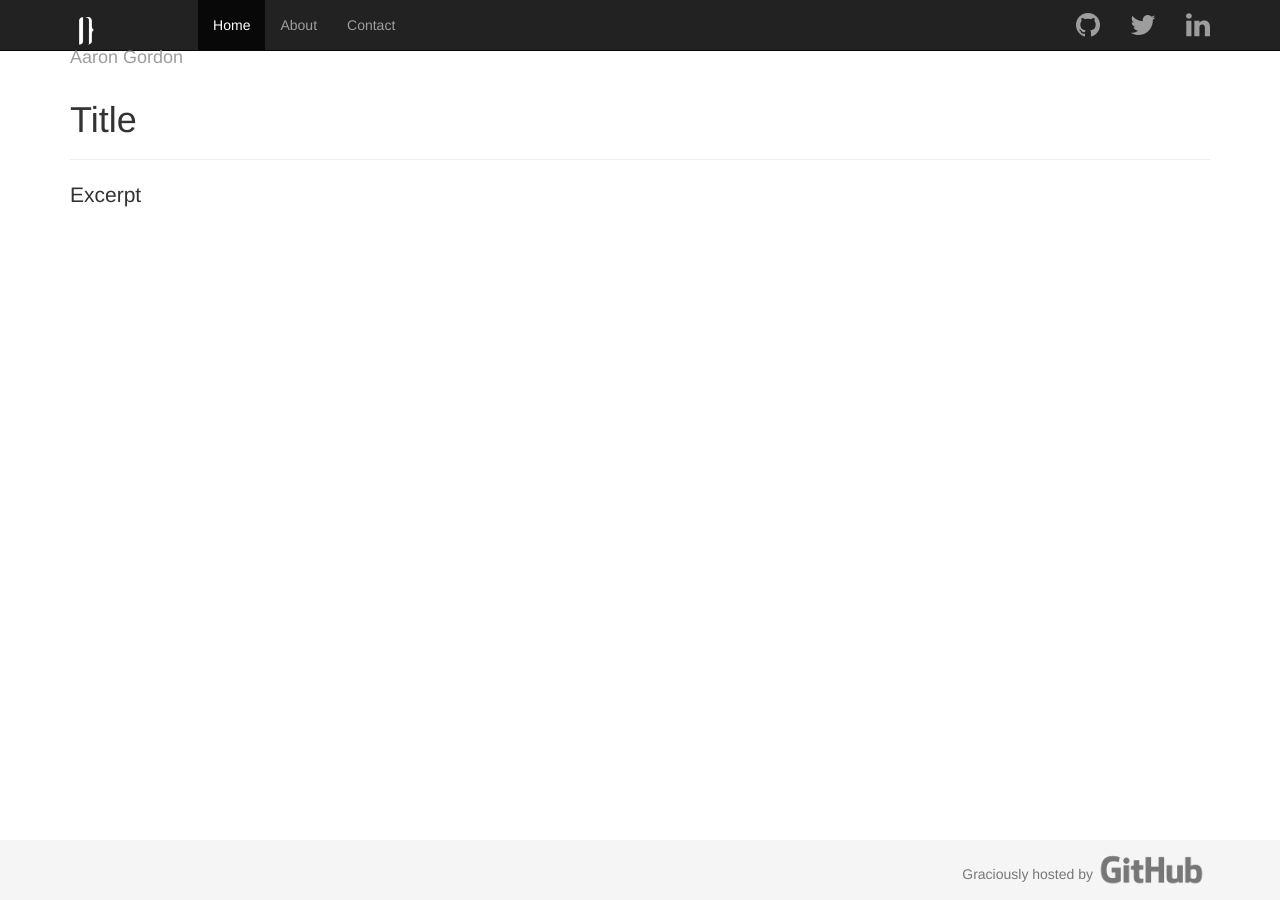
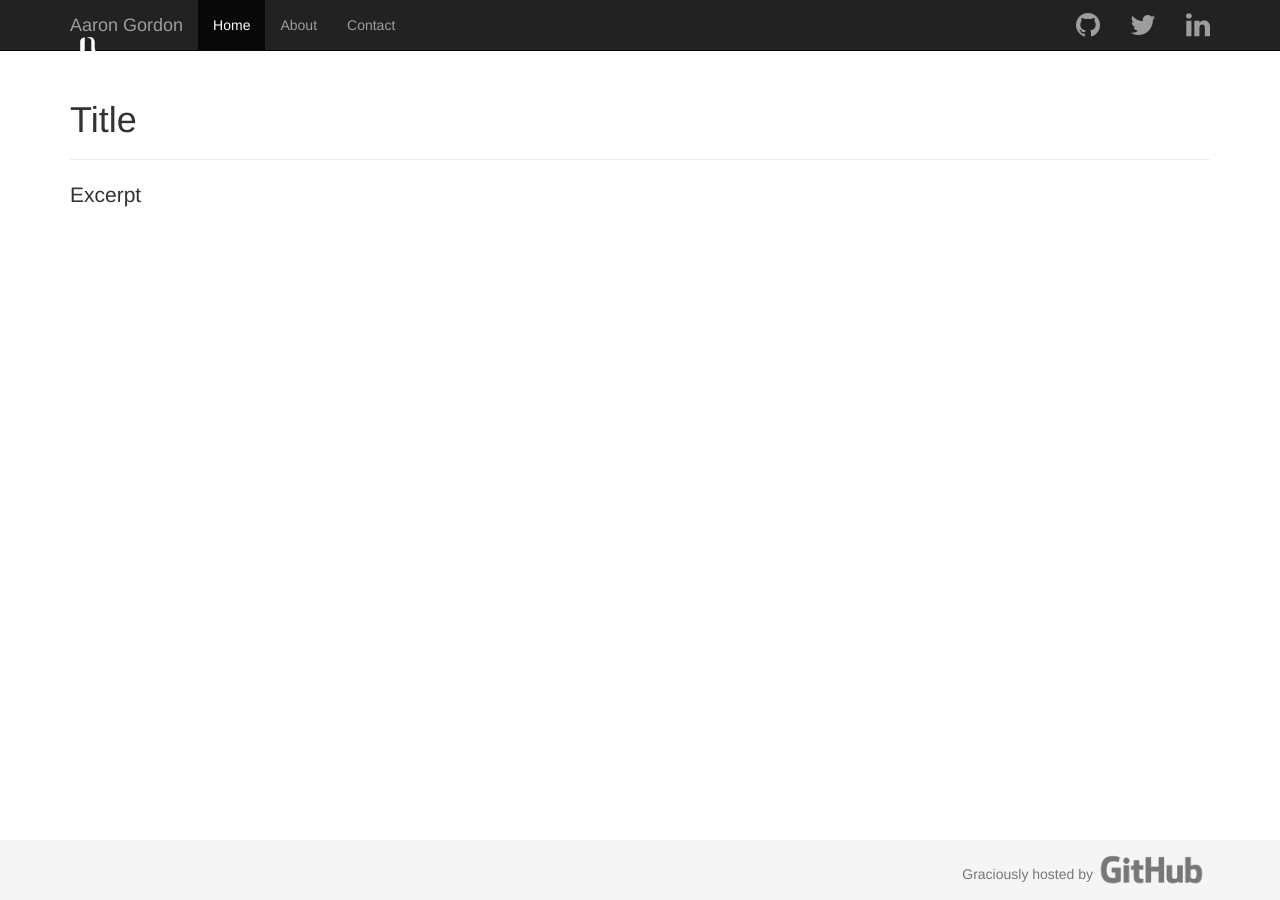
Before and after one commit to aarondgordon/aarondgordon.github.io, a Jekyll site: the page built from index.html, in a window 1280 px wide. Built offline with Jekyll 4.4.1, drawn with Linux system fonts in a browser that asks for light colours; nearby versions of some CDN libraries.

Commit message:
Added class to bracket-a

```diff
--- a/_layouts/default.html
+++ b/_layouts/default.html
@@ -46,7 +46,8 @@
             <span class="icon-bar"></span>
           </button>
           <a class="navbar-brand" href="#">
-            <img src="/assets/img/bracket-a.png" width="32" height="32" /><span>Aaron Gordon</span>
+            <span>Aaron Gordon</span>
+            <img class="bracket-a" src="/assets/img/bracket-a.png" width="36" height="36" />
           </a>
         </div>
         <div id="navbar" class="collapse navbar-collapse">
```
